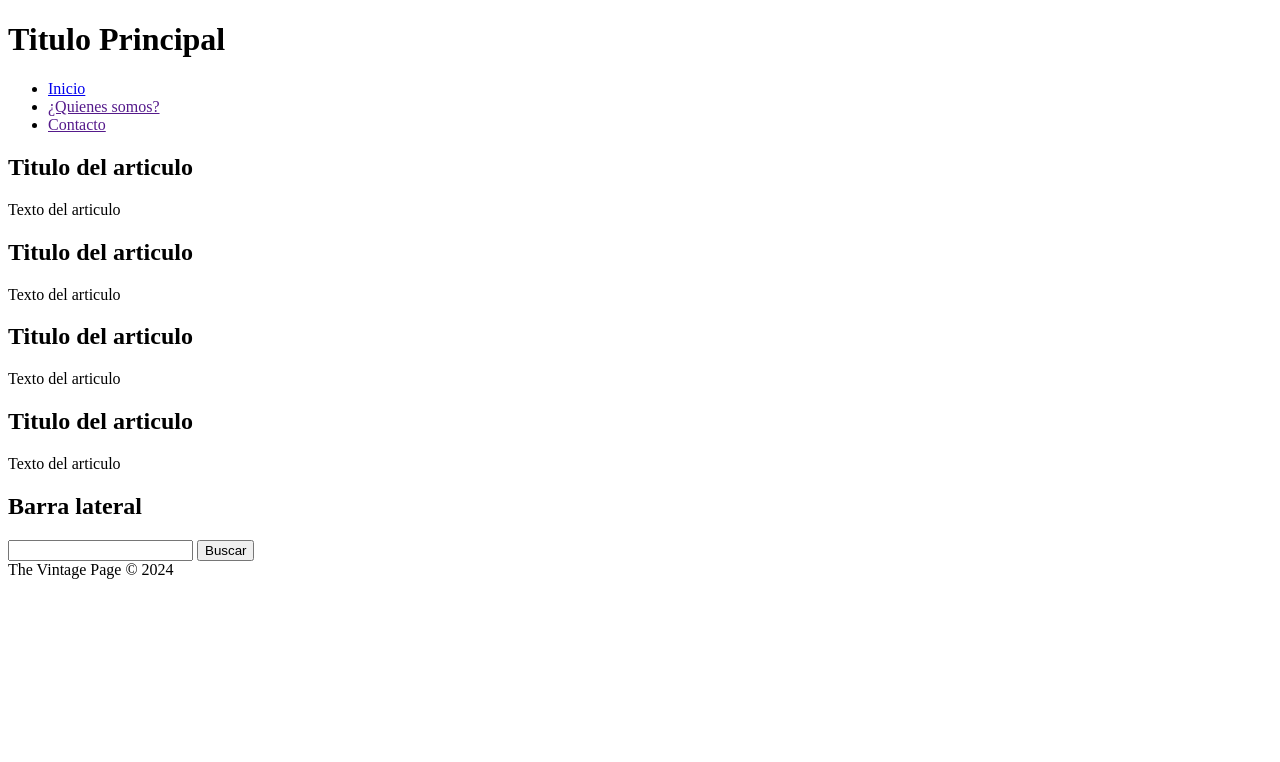
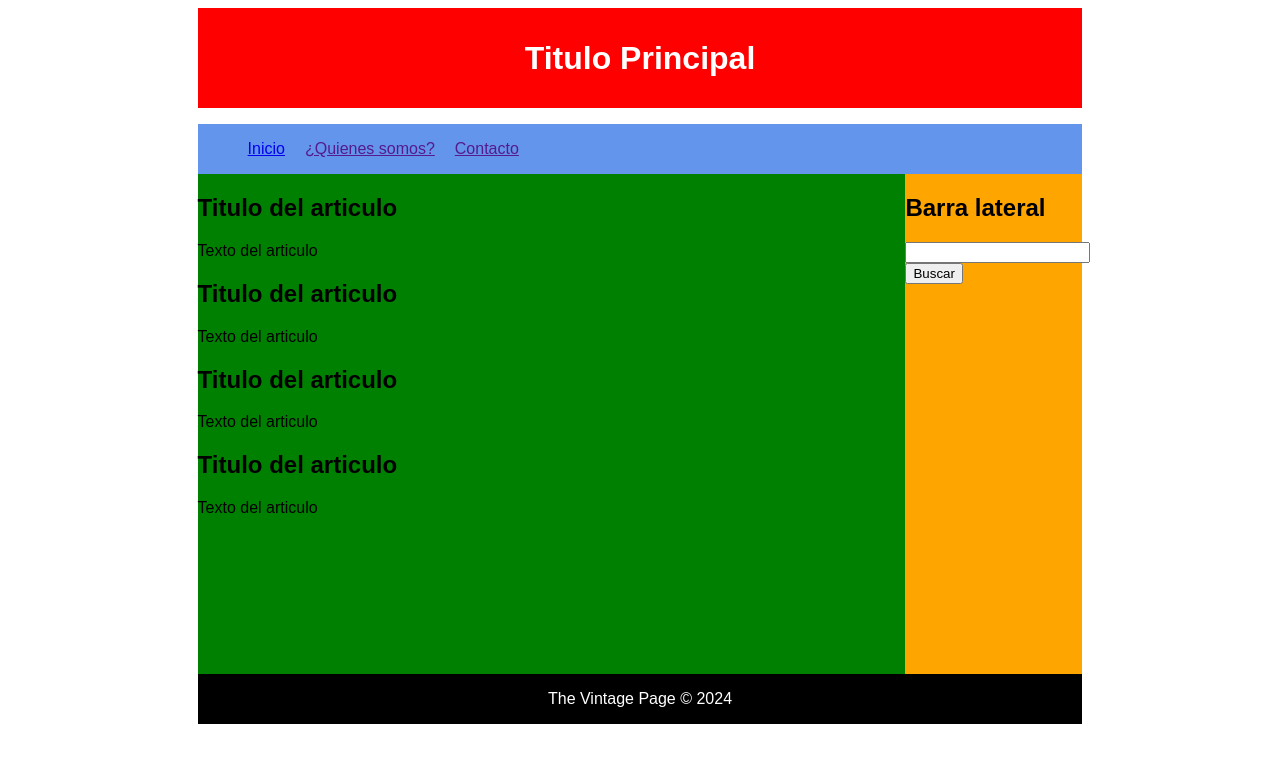
Before and after one commit to FatimaGloria/Maquetas, a plain HTML site: page index.html in a window 1280 px wide. Drawn offline with Linux system fonts and the light colour scheme.

Commit message:
4. Se agrega estilos con css.

```diff
--- a/index.html
+++ b/index.html
@@ -28,6 +28,8 @@
 
           </ul>
         </nav>
+
+        <div class="clearfix"></div>
 
         <section id= "content">
 
@@ -64,6 +66,8 @@
           </form>
         </aside>
 
+        <div class="clearfix"></div>
+
         <footer> The Vintage Page &copy; 2024 </footer>
 
       </div>
--- a/stylesheet.css
+++ b/stylesheet.css
@@ -0,0 +1,71 @@
+body{
+    background: #fff;
+    font-family: Arial, Helvetica, sans-serif;
+}
+
+#container{
+    width: 70%;
+    /*se puede tambien en 1100 px*/
+    margin: 0px auto;
+    /* centrar elemantos*/
+
+}
+
+header{
+    background-color: red;
+    height: 100px;
+    width: 100%;
+    text-align: center;
+    /* centrar texto*/
+    line-height: 100px;
+    /* al poner la misma altura de la caja,
+    texto se alinea en medio*/
+    color: white;
+}
+
+h1{
+    margin: 0px;
+}
+
+nav{
+    background-color: cornflowerblue;
+    height: 50px;
+}
+
+nav ul li{
+    float: left;
+    /* elementos se coloquen en fila
+    uno al lado del otro */
+    list-style: none;
+    margin: 10px;
+    line-height: 30px;
+
+}
+
+.clearfix {
+    clear: both;
+    /* elementos "no suban" y se queden en su sitio*/
+}
+
+#content{
+    float: left;
+    width: 80%;
+    min-height: 500px;
+    /*altura minima del elemento*/
+    background-color: green;
+}
+
+aside{
+    float: left;
+    width: 20%;
+    background-color: orange;
+    min-height: 500px;
+}
+
+footer{
+    background-color: black;
+    color: white;
+    text-align: center;
+    height: 50px;
+    line-height: 50px;
+}
```
